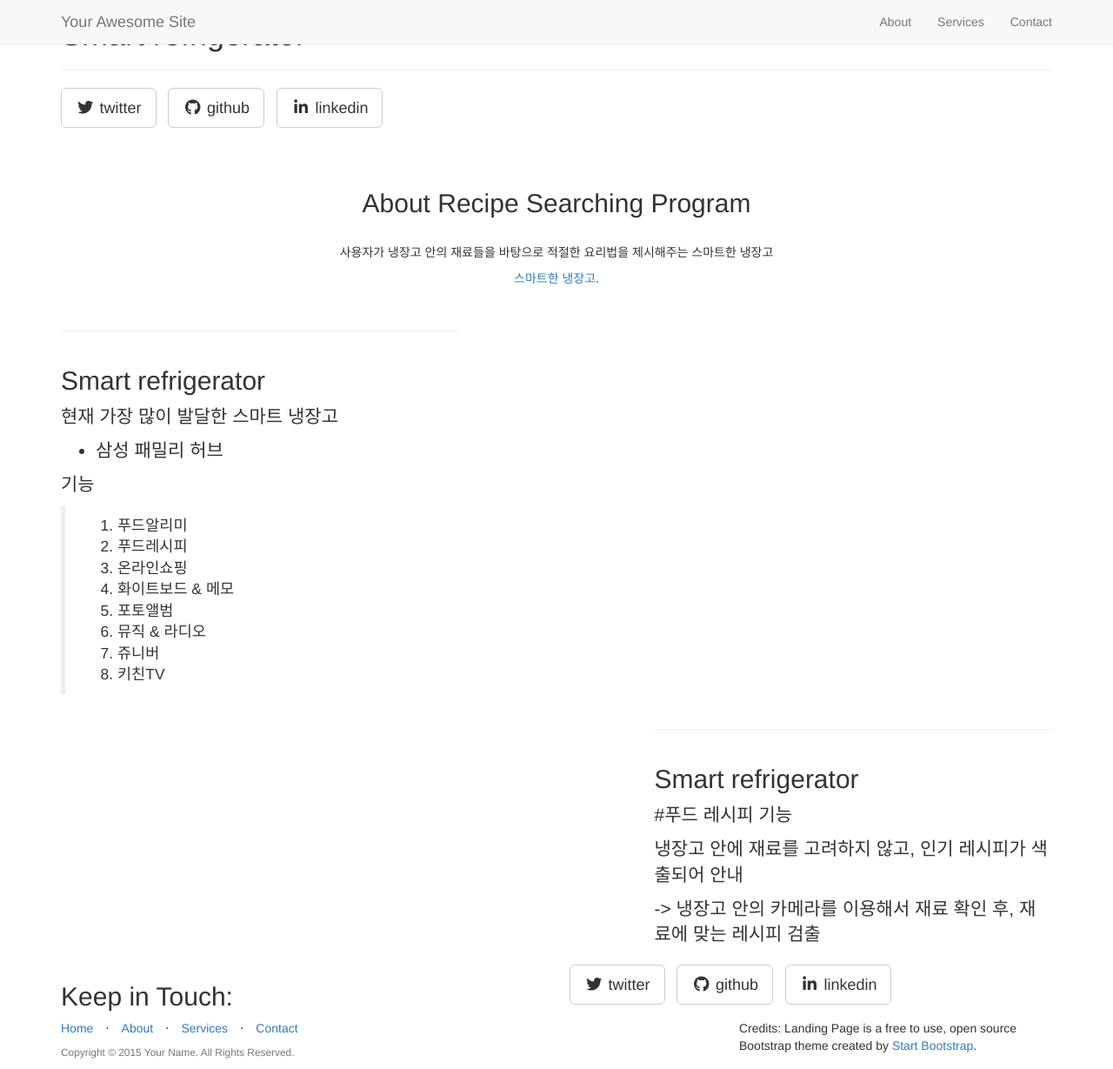
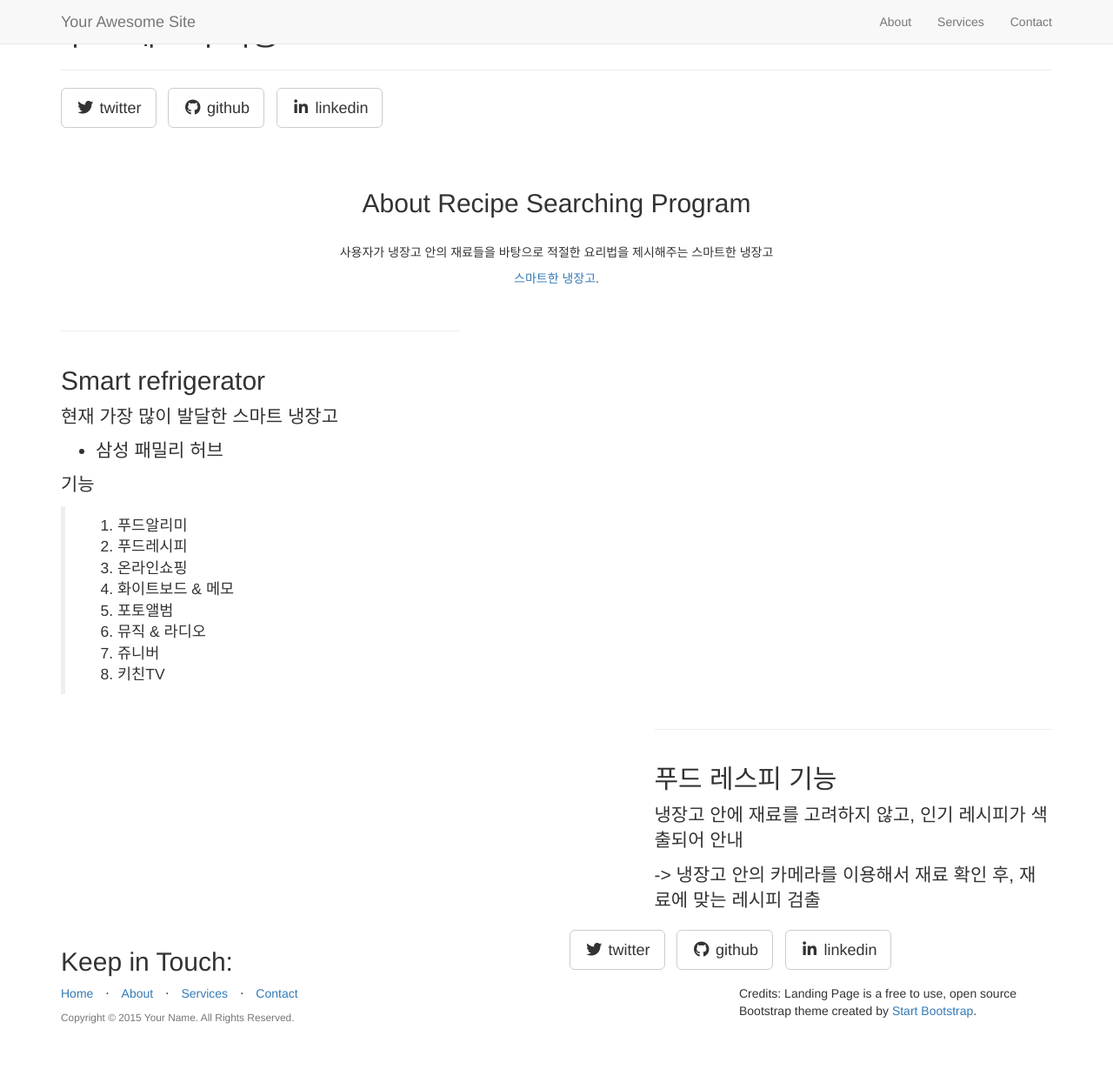
Before and after one commit to dbwjddldb96/dbwjddldb96.github.com, a Jekyll site: the page built from _posts/2016-06-20-function.markdown, in a window 1280 px wide and 1229 px high. Shown: the whole window at 87% size. Built offline with Jekyll 4.4.1, drawn with Linux system fonts in a browser that asks for light colours; nearby versions of some CDN libraries; library files that are not in the unit come from our copies.

Commit message:
no message

```diff
--- a/_posts/2016-06-20-function.markdown
+++ b/_posts/2016-06-20-function.markdown
@@ -1,11 +1,10 @@
 ---
-layout: post
-title:  "Smart refrigerator"
+layout: default
+title:  "푸드 레스피 기능"
 categories: jekyll update
 img: art3.jpg
 ---
 
-#푸드 레시피 기능
 
 냉장고 안에 재료를 고려하지 않고, 인기 레시피가 색출되어 안내
 
```
